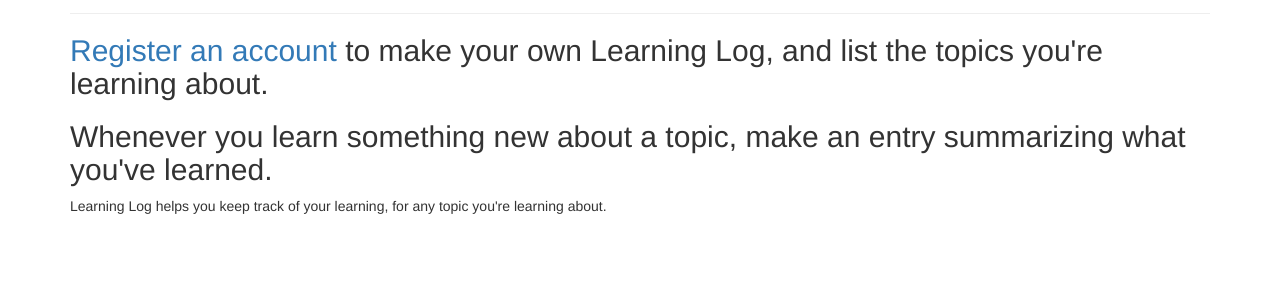
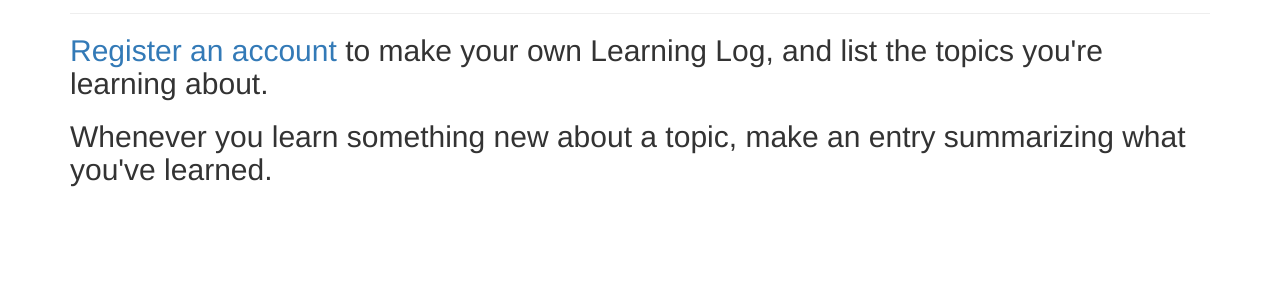
Before and after one commit to PWDing/Learning_log, a Django app: page / in a window 1280 px wide. Shown: the part 382-682 px from the top of the page. Run offline with Django 4.2, Linux system fonts and the light colour scheme; some libraries are stand-ins or nearby versions.

Commit message:
refine some methods

```diff
--- a/learning_logs/templates/learning_logs/index.html
+++ b/learning_logs/templates/learning_logs/index.html
@@ -8,12 +8,15 @@
 
 {% block content %}
   <h2>
-    <a href="{% url 'users:register' %}">Register an account</a> to make
-    your own Learning Log, and list the topics you're learning about.
+    {% if not user.is_authenticated %}
+      <a href="{% url 'users:register' %}">Register an account</a> to make
+      your own Learning Log, and list the topics you're learning about.
+    {% else %}
+      <p>Learning Log helps you keep track of your learning, for any topic you're learning about.</p>
+    {% endif %}
   </h2>
   <h2>
     Whenever you learn something new about a topic, make an entry
     summarizing what you've learned.
   </h2>
-  <p>Learning Log helps you keep track of your learning, for any topic you're learning about.</p>
 {% endblock content %}
--- a/learning_logs/views.py
+++ b/learning_logs/views.py
@@ -1,4 +1,4 @@
-from django.shortcuts import render
+from django.shortcuts import render, get_object_or_404
 from django.http import HttpResponseRedirect, Http404
 from django.urls import reverse
 from django.contrib.auth.decorators import login_required
@@ -29,7 +29,7 @@
 @login_required
 def topic(request, topic_id):
     """展示一个单独的主题以及所有在该主题下的文章"""
-    topic = Topic.objects.get(id=topic_id)
+    topic = get_object_or_404(Topic, id=topic_id)
     # 确保主题属于当前用户
     if not check_topic_owner(request, topic):
         raise Http404
@@ -58,7 +58,7 @@
 @login_required
 def new_entry(request, topic_id):
     """添加一篇新文章"""
-    topic = Topic.objects.get(id=topic_id)
+    topic = get_object_or_404(Topic, id=topic_id)
     if not check_topic_owner(request, topic):
         raise Http404
 
@@ -78,7 +78,7 @@
 @login_required
 def edit_entry(request, entry_id):
     """修改存在的文章"""
-    entry = Entry.objects.get(id=entry_id)
+    entry = Topic.objects.get(Entry, id=entry_id)
     topic = entry.topic
     if not check_topic_owner(request, topic):
         raise Http404
--- a/users/templates/users/login.html
+++ b/users/templates/users/login.html
@@ -14,6 +14,6 @@
       <button name="submit" class="btn btn-primary">Log in</button>
     {% endbuttons %}
 
-    <input type="hidden" name="next" value="{% url 'learning_logs:topics' %}">
+    <input type="hidden" name="next" value="{% url 'learning_logs:index' %}">
   </form>
 {% endblock content %}
```
